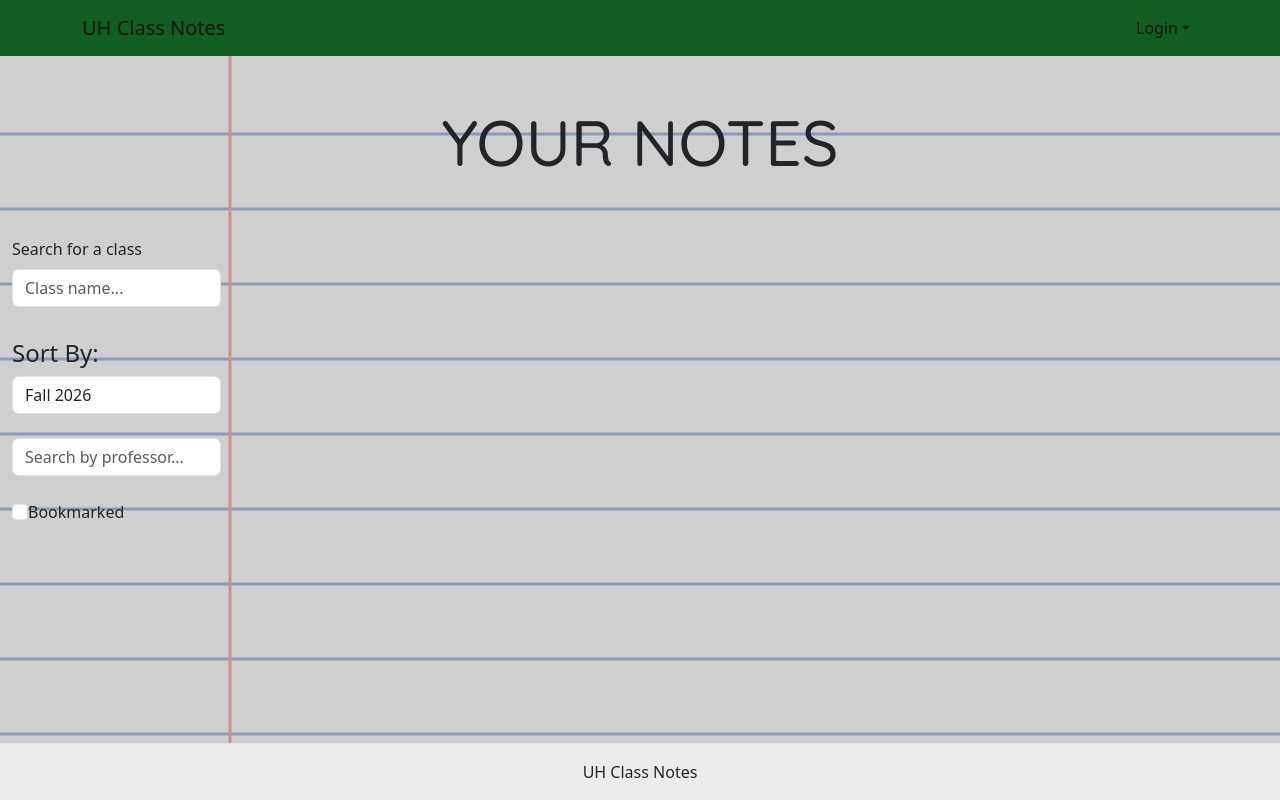
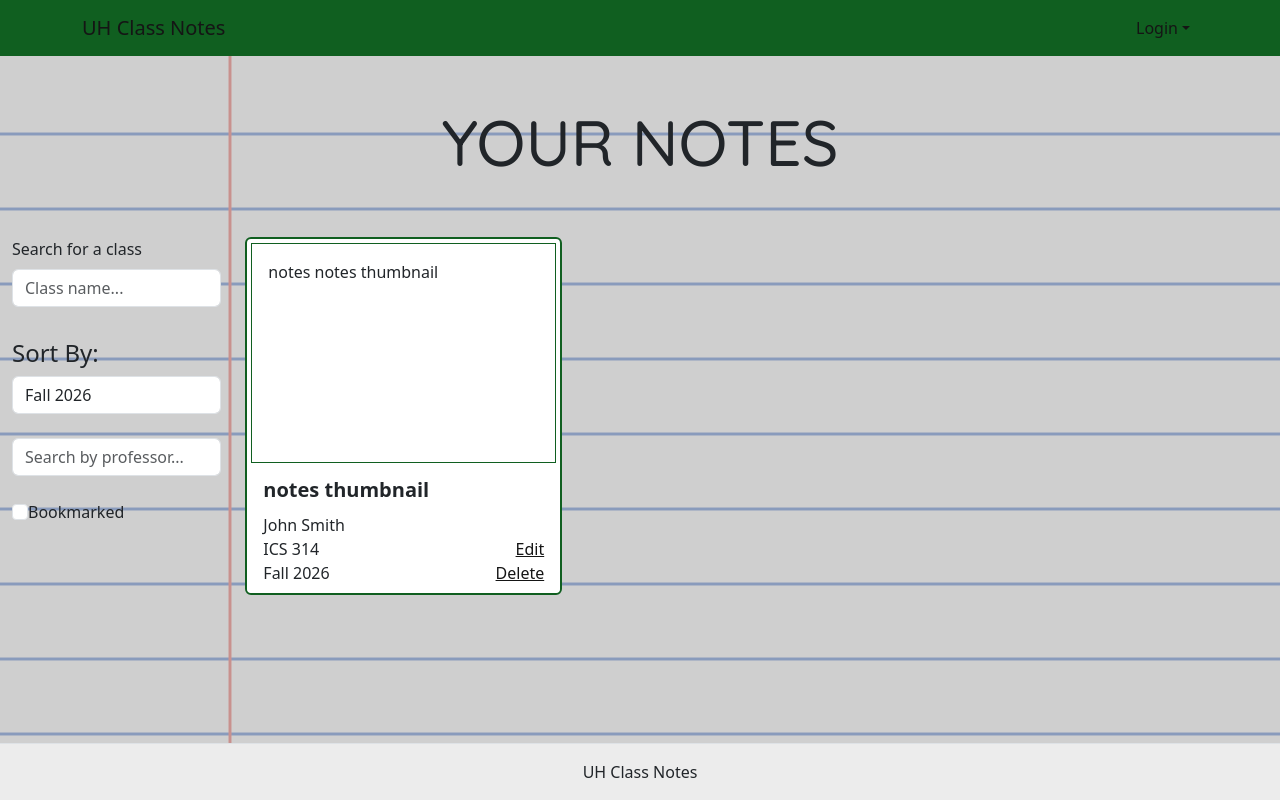
Before and after one commit to uh-class-notes/uh-class-notes, a Next.js app: page /yournote in a window 1280 px wide. Built offline with nearby package versions, Linux system fonts and the light colour scheme; no server answers.

Commit message:
Added a note card to yournote page

```diff
--- a/src/app/yournote/page.tsx
+++ b/src/app/yournote/page.tsx
@@ -1,4 +1,16 @@
 import { Col, Container, Row } from 'react-bootstrap';
+import NoteCard from '@/components/NoteCard';
+
+export const notes = [
+  {
+    id: 1,
+    title: 'notes thumbnail',
+    description: 'notes notes thumbnail',
+    author: 'John Smith',
+    course: 'ICS 314',
+    semester: 'Fall 2026',
+  },
+];
 
 const YourNotesPage = () => (
   <main className="py-4">
@@ -28,7 +40,25 @@ const YourNotesPage = () => (
           <input type="checkbox" className="form-check-input mb-4" />
           <label className="form-check-label">Bookmarked</label>
         </Col>
-        <Col xs={10} className="text-left" />
+         {/* Right side: note cards */}
+        <Col xs={10} className="px-4">
+          <Row xs={1} md={2} lg={3} className="g-4">
+            {notes.map((note) => (
+              <Col key={note.id}>
+                <NoteCard
+                  id={note.id}
+                  title={note.title}
+                  description={note.description}
+                  author={note.author}
+                  course={note.course}
+                  semester={note.semester}
+                  showActions={true}
+                />
+              </Col>
+            ))}
+          </Row>
+        </Col>
+
       </Row>
     </Container>
   </main>
--- a/src/components/NoteCard.tsx
+++ b/src/components/NoteCard.tsx
@@ -50,7 +50,7 @@ const NoteCard = ({
           className="d-flex flex-column text-end position-relative"
           style={{ zIndex: 2 }}
         >
-          <Link href={`/edit-note/${id}`}>Edit</Link>
+          <Link href={`editnote`}>Edit</Link>
           <Link href={`/delete-note/${id}`}>Delete</Link>
         </div>
     )}
```
Also changed, not shown: src/app/editnote/page.tsx (+7 -2 lines).
